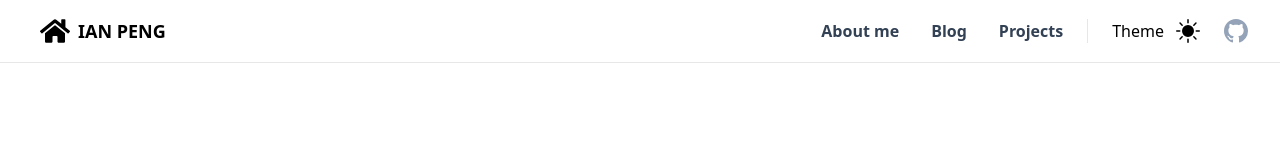
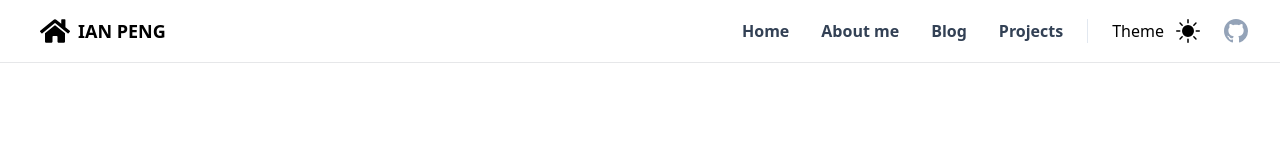
Before and after one commit to Ianpengg/next-js-blog-test, a Next.js app: page / in a window 1280 px wide. Shown: the top 160 px of the page. Built offline with nearby package versions, Linux system fonts and the light colour scheme.

Commit message:
[Feat] add Home link and temp link of contact

```diff
--- a/components/Navbar.jsx
+++ b/components/Navbar.jsx
@@ -58,6 +58,14 @@ export default function Navbar({}) {
             <div className="relative hidden md:flex items-center ml-auto">
               <nav className="text-sm leading-6 font-semibold text-slate-700 dark:text-slate-200">
                 <ul className="flex space-x-8 text-base">
+                <li>
+                    <Link
+                      className="hover:text-sky-500 dark:hover:text-sky-400"
+                      href="/"
+                    >
+                      Home
+                    </Link>
+                  </li>
                   <li>
                     <Link
                       className="hover:text-sky-500 dark:hover:text-sky-400"
@@ -75,12 +83,12 @@ export default function Navbar({}) {
                     </Link>
                   </li>
                   <li>
-                    <a
+                    <Link
                       className="hover:text-sky-500 dark:hover:text-sky-400"
-                      href="/showcase"
+                      href="/project"
                     >
                       Projects
-                    </a>
+                    </Link>
                   </li>
                 </ul>
               </nav>
@@ -118,7 +126,7 @@ export default function Navbar({}) {
               <Link onClick={handleNav} href='/blog'>
                 <li className="py-4 text-sm hover:text-sky-500">Project</li>
               </Link>
-              <Link href='/contact'>
+              <Link href='/'>
                 <li className="py-4 text-sm hover:text-sky-500">Contact</li>
               </Link>
             </ul>
```
